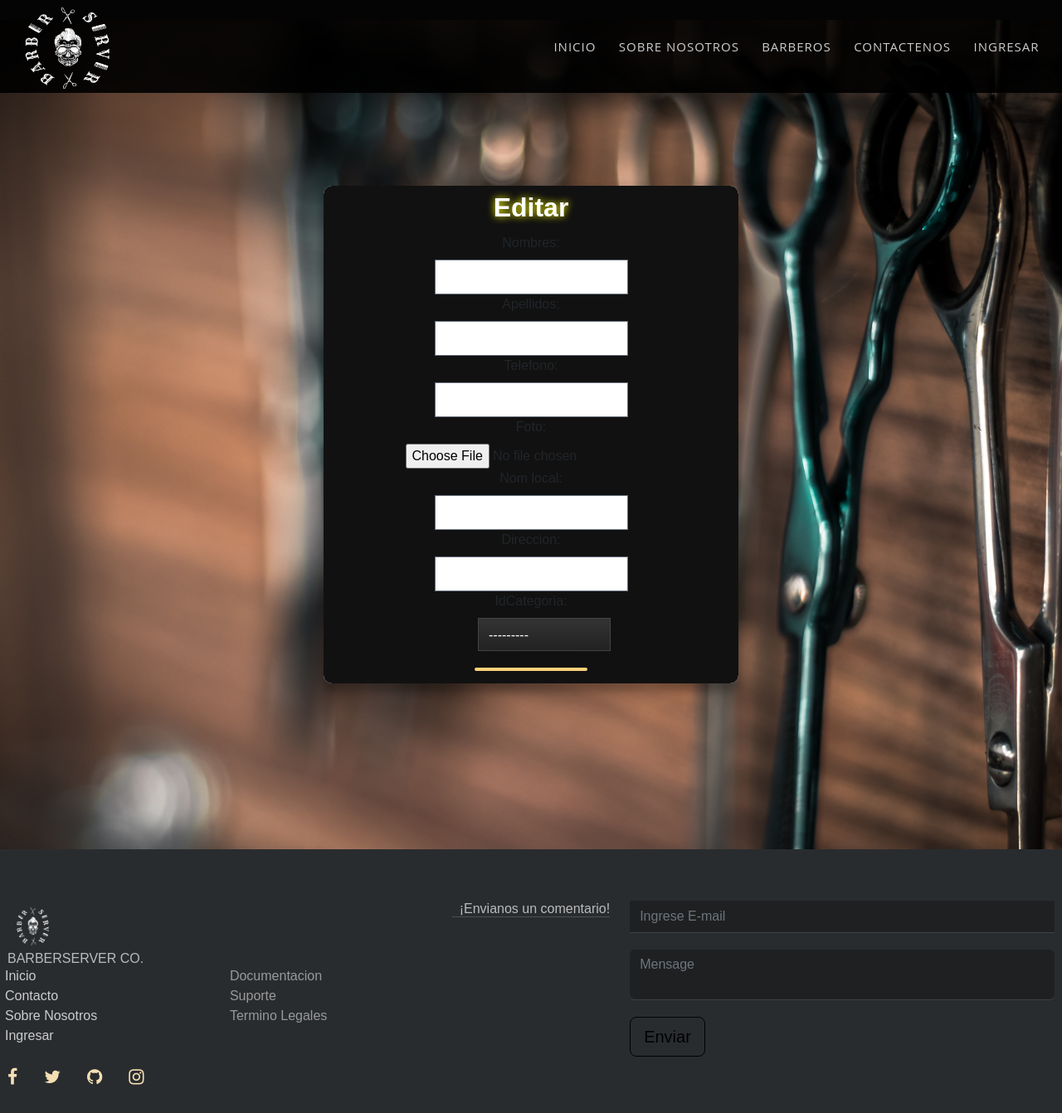
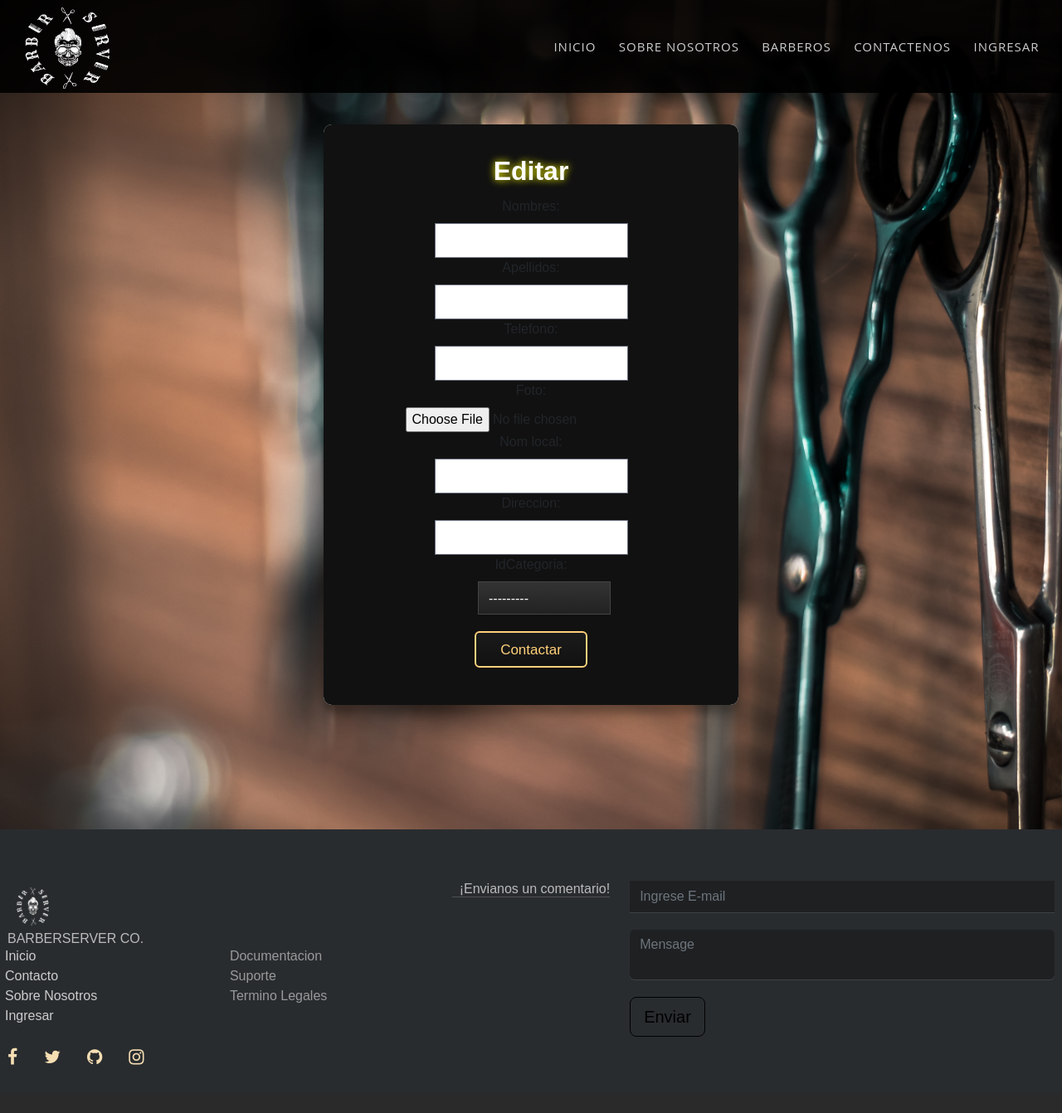
Before and after one commit to marin1321/BarberServer, a Django app: template app/templates/editarPerfilB.html in a window 1280 px wide. Shown: the whole page at 83% size. After the commit the page ends 1284 px from the top, so only its background shows below. Run offline with Django 3.2, Linux system fonts and the light colour scheme; the template is opened without the code that fills it: values that come from a table or form of the project are taken from there, others are empty; style sheets or scripts are compiled from the project's sources; some libraries are stand-ins or nearby versions; some web fonts are replaced.

Commit message:
ultimoCambio11:15

```diff
--- /dev/null
+++ b/app/static/css/editar.css
@@ -0,0 +1,3 @@
+.containerContactform{
+    min-height: 700px;
+}
--- a/app/templates/barberos.html
+++ b/app/templates/barberos.html
@@ -53,6 +53,6 @@
             </div>
         </section>
     </div>
-        {% comment %} <div  class="modal fade" id="exampleModal"  role="dialog" aria-labelledby="exampleModalLabel" aria-hidden="true"> {% endcomment %}
+        <div  class="modal fade" id="exampleModal"  role="dialog" aria-labelledby="exampleModalLabel" aria-hidden="true">
 </main>
 {% endblock %}
--- a/app/templates/editarPerfilB.html
+++ b/app/templates/editarPerfilB.html
@@ -1,8 +1,9 @@
 {% extends 'base.html' %}
 {% load static %}
 {% block stilos %}
-{% comment %} <link rel="stylesheet" href="{% static 'css/lore.css'%}"> {% endcomment %}}
+{% comment %} <link rel="stylesheet" href="{% static 'css/lore.css'%}"> {% endcomment %}
 <link rel="stylesheet" href="{% static 'css/contactof.css' %}">
+<link rel="stylesheet" href="{% static 'css/editar.css'%}">
 {% endblock stilos %}
 
 {% block appContenido %}
--- a/app/templates/editarPerfilC.html
+++ b/app/templates/editarPerfilC.html
@@ -9,7 +9,7 @@
 <div class='sliderlore' style="background-image: url('{% static 'img/blg.jpg' %}')">
     <div class="containerContactform "  id="container">
         <div class="form-container sign-in-contacto-container">
-            <form action="" class="formlr" method="post" enctype="multipart/form-data">{% csrf_token %}
+            <form action="" class="formlr formularioEditar" method="post" enctype="multipart/form-data">{% csrf_token %}
                 <h1 class='h1form'>Editar</h1>
                 {{ form }}
                 <button class='buttonform' >Contactar</button>
--- a/app/templates/perfilBarbero.html
+++ b/app/templates/perfilBarbero.html
@@ -55,7 +55,7 @@
                                         </path>
                                     </svg>WhatsApp
                                 </a>
-                                <span class="text-secondary"></span>
+                                <span class="text-secondary">{{datosB.telefono}}</span>
                             </li>
                             <li class="list-group-item d-flex justify-content-between align-items-center flex-wrap">
                                 <a href="https://mail.google.com/mail/u/0/?tab=rm&ogbl#inbox" target="_blank" class="mb-0 wh">
@@ -65,7 +65,7 @@
                                         </path>
                                     </svg>Email
                                 </a>
-                                <span class="text-secondary"></span>
+                                <span class="text-secondary">{{datosB.email}}</span>
                             </li>
                         </ul>
                     </div>
--- a/app/templates/perfilCliente.html
+++ b/app/templates/perfilCliente.html
@@ -55,7 +55,7 @@
                                         </path>
                                     </svg>WhatsApp
                                 </a>
-                                <span class="text-secondary"></span>
+                                <span class="text-secondary">{{datosC.telefono}}</span>
                             </li>
                             <li class="list-group-item d-flex justify-content-between align-items-center flex-wrap">
                                 <a href="https://mail.google.com/mail/u/0/?tab=rm&ogbl#inbox" target="_blank" class="mb-0 wh">
@@ -65,7 +65,7 @@
                                         </path>
                                     </svg>Email
                                 </a>
-                                <span class="text-secondary"></span>
+                                <span class="text-secondary">{{datosC.email}}</span>
                             </li>
                         </ul>
                     </div>
```
Also changed, not shown: media/clientes/Captura_desde_2022-06-10_10-55-49.png (added), media/trabajadores/Captura_desde_2022-06-15_11-47-40.png (added).
